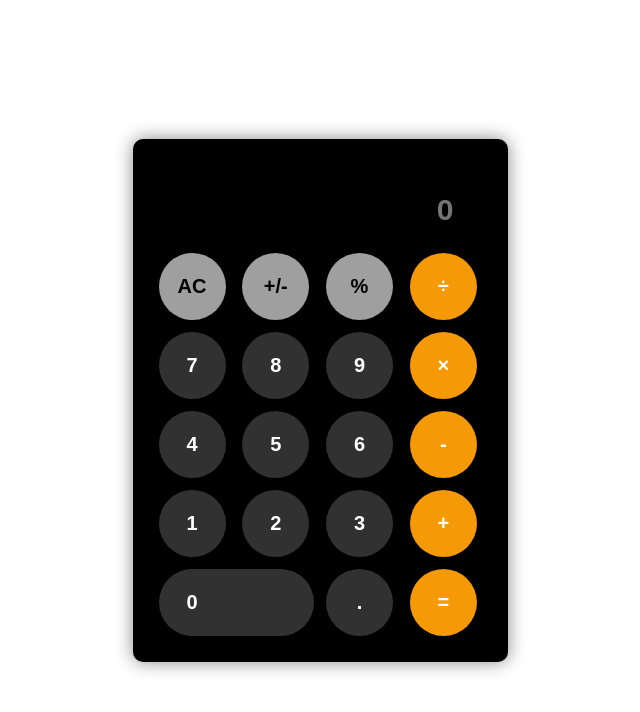
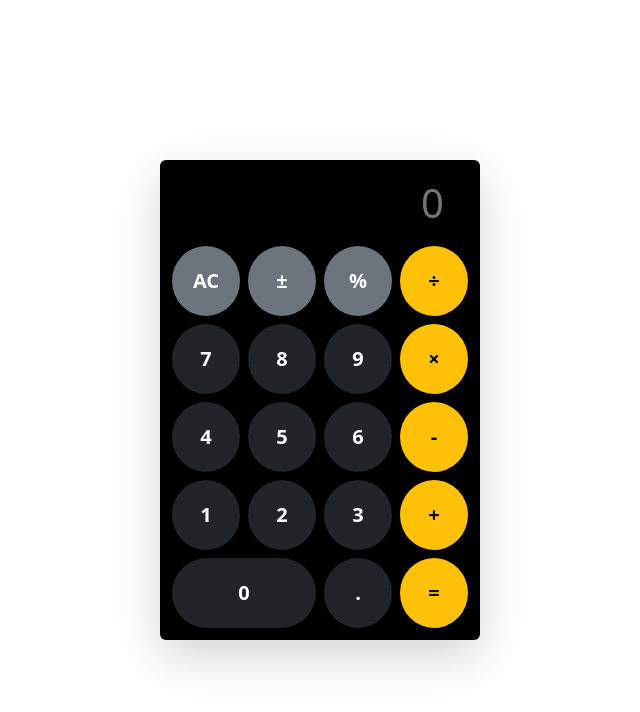
Before and after one commit to john-glay/calculator, a plain HTML site: page index.html in a window 1280 px wide. Shown: the whole page, without its empty margins (320-960 px from the left). Drawn offline with nearby package versions, Linux system fonts and the light colour scheme.

Commit message:
improved calculator with bootstrap

```diff
--- a/index.html
+++ b/index.html
@@ -5,39 +5,84 @@
     <meta charset="UTF-8">
     <meta http-equiv="X-UA-Compatible" content="IE=edge">
     <meta name="viewport" content="width=device-width, initial-scale=1.0">
+    <link href="https://cdn.jsdelivr.net/npm/bootstrap@5.2.0/dist/css/bootstrap.min.css" rel="stylesheet"
+        integrity="sha384-gH2yIJqKdNHPEq0n4Mqa/HGKIhSkIHeL5AyhkYV8i59U5AR6csBvApHHNl/vI1Bx" crossorigin="anonymous">
     <link rel="stylesheet" href="style.css">
     <title>calculator</title>
 </head>
 
-<body>
+<body class="mx-auto vh-100 w-100 d-flex align-items-center justify-content-center">
 
-    <div class="container">
-        <div class="calculator">
-            <input type="text" class="calculator-screen" placeholder="0">
-            <div class="calculator-keys">
-                <button type="button" value="all-clear" class="light">AC</button>
-                <button type="button" value="+/-" class="light">+/-</button>
-                <button type="button" value="%" class="light">%</button>
-                <button type="button" value="/" class="yellow">&divide;</button>
-                <button type="button" value="7" class="dark">7</button>
-                <button type="button" value="8" class="dark">8</button>
-                <button type="button" value="9" class="dark">9</button>
-                <button type="button" value="*" class="yellow">&times;</button>
-                <button type="button" value="4" class="dark">4</button>
-                <button type="button" value="5" class="dark">5</button>
-                <button type="button" value="6" class="dark">6</button>
-                <button type="button" value="*" class="yellow">-</button>
-                <button type="button" value="1" class="dark">1</button>
-                <button type="button" value="2" class="dark">2</button>
-                <button type="button" value="3" class="dark">3</button>
-                <button type="button" value="+" class="yellow">+</button>
-                <button type="button" value="0" class="dark zero">0</button>
-                <button type="button" value="." class="dark">.</button>
-                <button type="button" value="=" class="yellow">=</button>
+    <div id="calculator" class="rounded shadow-lg">
+        <div class="container">
+            <div class="row g-2">
+                <div class="col-12">
+                    <input type="text" placeholder="0" class="fs-1 text-end text-white bg-black border border-0 w-100 px-4">
+                </div>
+                <div class="col-3">
+                    <div class="button fs-5 fw-bold text-bg-secondary text-center rounded-circle">AC</div>
+                </div>
+                <div class="col-3">
+                    <div class="button fs-5 fw-bold text-bg-secondary text-center rounded-circle">±</div>
+                </div>
+                <div class="col-3">
+                    <div class="button fs-5 fw-bold text-bg-secondary text-center rounded-circle">%</div>
+                </div>
+                <div class="col-3">
+                    <div class="button fs-5 fw-bold text-bg-warning text-center rounded-circle">&divide;</div>
+                </div>
+                <div class="col-3">
+                    <div class="button fs-5 fw-bold text-bg-dark text-center rounded-circle">7</div>
+                </div>
+                <div class="col-3">
+                    <div class="button fs-5 fw-bold text-bg-dark text-center rounded-circle">8</div>
+                </div>
+                <div class="col-3">
+                    <div class="button fs-5 fw-bold text-bg-dark text-center rounded-circle">9</div>
+                </div>
+                <div class="col-3">
+                    <div class="button fs-5 fw-bold text-bg-warning text-center rounded-circle">&times;</div>
+                </div>
+                <div class="col-3">
+                    <div class="button fs-5 fw-bold text-bg-dark text-center rounded-circle">4</div>
+                </div>
+                <div class="col-3">
+                    <div class="button fs-5 fw-bold text-bg-dark text-center rounded-circle">5</div>
+                </div>
+                <div class="col-3">
+                    <div class="button fs-5 fw-bold text-bg-dark text-center rounded-circle">6</div>
+                </div>
+                <div class="col-3">
+                    <div class="button fs-5 fw-bold text-bg-warning text-center rounded-circle">-</div>
+                </div>
+                <div class="col-3">
+                    <div class="button fs-5 fw-bold text-bg-dark text-center rounded-circle">1</div>
+                </div>
+                <div class="col-3">
+                    <div class="button fs-5 fw-bold text-bg-dark text-center rounded-circle">2</div>
+                </div>
+                <div class="col-3">
+                    <div class="button fs-5 fw-bold text-bg-dark text-center rounded-circle">3</div>
+                </div>
+                <div class="col-3">
+                    <div class="button fs-5 fw-bold text-bg-warning text-center rounded-circle">+</div>
+                </div>
+                <div class="col-6">
+                    <div class="button fs-5 fw-bold text-bg-dark text-center rounded-pill">0</div>
+                </div>
+                <div class="col-3">
+                    <div class="button fs-5 fw-bold text-bg-dark text-center rounded-circle">.</div>
+                </div>
+                <div class="col-3">
+                    <div class="button fs-5 fw-bold text-bg-warning text-center rounded-circle">=</div>
+                </div>
             </div>
         </div>
     </div>
 
+    <script src="https://cdn.jsdelivr.net/npm/bootstrap@5.2.0/dist/js/bootstrap.bundle.min.js"
+        integrity="sha384-A3rJD856KowSb7dwlZdYEkO39Gagi7vIsF0jrRAoQmDKKtQBHUuLZ9AsSv4jD4Xa"
+        crossorigin="anonymous"></script>
 </body>
 
 </html>
--- a/style.css
+++ b/style.css
@@ -1,74 +1,14 @@
-* {
-    box-sizing: border-box;
-    margin: 0;
-    padding: 0;
+#calculator {
+    background-color: black;
+    padding-bottom: 12px;
+    width: 320px;
 }
 
-.container {
-    align-items: center;
-    display: flex;
-    height: 100vh;
-    justify-content: center;
+#calculator input {
+    margin: 12px 0 4px 0;
 }
 
-.calculator {
-    background-color: black;
-    border-radius: 10px;
-    box-shadow: 0px 0px 18px #888888;
-    height: auto;
-    max-width: 375px;
-
+.button {
+    cursor: pointer;
+    line-height: 70px;
 }
-
-.calculator-keys {
-    display: grid;
-    gap: 12px;
-    grid-template-columns: auto auto auto auto;
-    margin: 26px;
-}
-
-input {
-    background-color: black;
-    border: none;
-    border-radius: 10px;
-    color: white;
-    font-size:30px;
-    font-weight: bold;
-    height: auto;
-    width: 323px;
-    margin: 26px 26px 0 26px;
-    padding: 28px 28px 0 28px;
-    text-align: right;
-}
-
-button {
-    border: none;
-    border-radius: 50%;
-    font-size: 20px;
-    font-weight: bold;
-    height: 67px;
-    width: 67px;
-}
-
-.light {
-    background-color: #9F9F9F;
-    color: black;
-}
-
-.dark {
-    background-color: #313131;
-    color: white;
-}
-
-.yellow {
-    background-color: #F69906;
-    color: white;
-}
-
-.zero {
-    border-radius: 50px;
-    grid-column: 1 / span 2;
-    padding-left: 28px;
-    text-align: left;
-    width: auto;
-}
```
